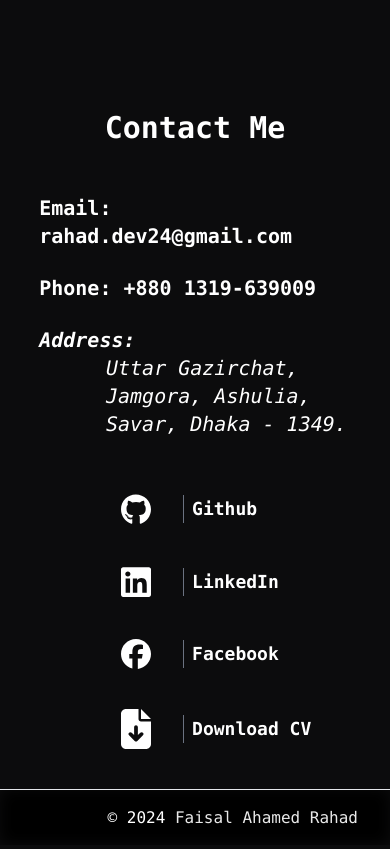
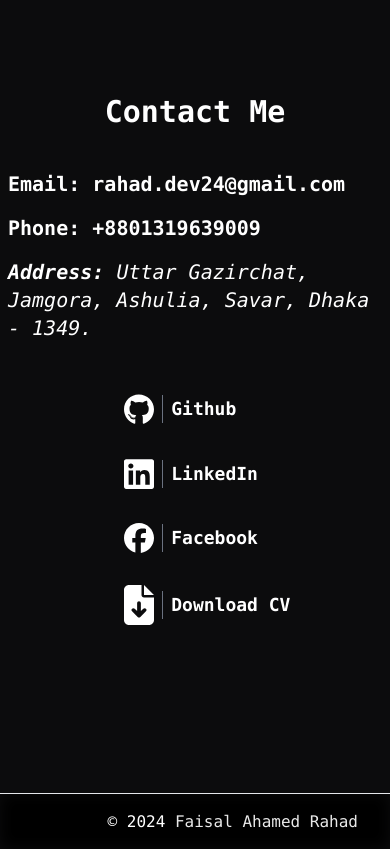
Before and after one commit to rahad-dev24/portfolio_next14, a Next.js app: page /about in a window 390 px wide. Shown: the part 1092-1941 px from the top of the page. Built offline with nearby package versions, Linux system fonts and the light colour scheme.

Commit message:
Initially complete needs improvement v2

```diff
--- a/app/about/page.tsx
+++ b/app/about/page.tsx
@@ -6,32 +6,33 @@ import { links } from "@/public/links";
 const Page = () => {
   return (
     <>
-      <AboutCard className="px-2 py-8 md:w-[70%] lg:w-[60%] m-auto md:mt-10" />
-      <section className="px-2 py-8 md:w-[70%] lg:w-[60%] m-auto flex flex-col justify-center items-center">
-        <h2 className="text-3xl font-bold my-12">Contact Me</h2>
-        <section className="flex flex-col gap-6 m-auto w-5/6 md:flex-row ">
+      <AboutCard className="px-2 py-8 md:w-[70%] lg:w-[60%] m-auto md:mt-8" />
+      <section className="px-2 py-8 md:w-[70%] lg:w-[60%] m-auto flex flex-col justify-center items-center ">
+        <h2 className="text-3xl font-bold my-8">Contact Me</h2>
+        <section className="flex flex-col gap-3 m-auto w-full ">
+          <div className="w-full md:w-4/5 lg:w-3/4 lg:px-8 m-auto text-left">
             <Link
               href="mailto: rahad.dev24@gmail.com"
-            className="font-bold text-left w-full text-xl"
+              className="font-bold text-left  w-full text-xl block py-2"
             >
-            Email: <span className="">rahad.dev24@gmail.com</span>
+              Email:{" "}
+              <span className="inline-flex select-all">
+                rahad.dev24@gmail.com
+              </span>
             </Link>
             <Link
               href="tel:+8801319639009"
-            className="text-left text-xl font-bold"
+              className="text-left text-xl w-full font-bold  block py-2"
             >
-            Phone: <span className="">+880 1319-639009</span>
+              Phone: <span className="select-all">+8801319639009</span>
             </Link>
 
-          <address className=" mb-6 text-left w-full text-xl">
+            <address className=" mb-6 text-left w-full text-xl block py-2">
               <span className="font-bold">Address: </span>
-            <div className="float-right text-left mr-1 xl:mr-3">
-              <p className="font-thin">Uttar Gazirchat,</p>
-              <p className="font-thin">Jamgora, Ashulia,</p>
-              <p className="font-thin">Savar, Dhaka - 1349.</p>
+              Uttar Gazirchat, Jamgora, Ashulia, Savar, Dhaka - 1349.{" "}
+            </address>
           </div>
-          </address>
-
+          <div className="flex md:flex-row flex-col gap-4 mb-32 w-4/5 md:w-full m-auto">
             {links.map((index) => (
               <LogoButton
                 imageSrcWhite={index.imageSrcWhite}
@@ -40,9 +41,10 @@ const Page = () => {
                 buttonText={index.buttonText}
                 pathURL={index.pathURL}
                 key={index.buttonText}
-              className="gap-8"
+                className="gap-2"
               />
             ))}
+          </div>
         </section>
       </section>
     </>
--- a/app/guides/page.tsx
+++ b/app/guides/page.tsx
@@ -3,7 +3,7 @@ import GuideCard from "@/components/GuideCard";
 
 const Page = () => {
   return (
-    <article>
+    <article className="mb-32">
       <GuideCard
         className="md:w-[70%] lg:w-[60%] m-auto"
         preHeight="md:h-[650px]"
--- a/app/page.tsx
+++ b/app/page.tsx
@@ -8,7 +8,7 @@ import GuideCard from "@/components/GuideCard";
 
 export default function Home() {
   return (
-    <main className=" min-h-screen  flex flex-row">
+    <main className=" min-h-screen  flex flex-row mb-32">
       <Sidebar />
       <article className="p-4 grid grid-flow-row md:w-[85%] lg:w-[65%] m-auto">
         <section className="  min-h-screen text-center overflow-hidden pt-6 md:pt-16  ">
@@ -31,7 +31,7 @@ export default function Home() {
             Iron-session, GraphQL, Prisma, PostgreSQL, Tailwind CSS etc.
           </p>
           <p className="pt-4 md:py-4 text-center">
-            Explore my portfolio and see some of my projects.section:GraphQL
+            Explore my portfolio and see some of my projects.
           </p>
           <section className="py-5 md:py-10">
             <SocialLinks />
@@ -42,7 +42,7 @@ export default function Home() {
           <Techs />
         </section>
         <section>
-          <ProjectCard className="md:w-full lg:w-4/5" />
+          <ProjectCard className="md:w-full lg:w-5/6" />
         </section>
         <section>
           <AboutCard className="mt-10 md:mt-24" />
@@ -50,7 +50,6 @@ export default function Home() {
         <section>
           <GuideCard className="mt-10 md:mt-24" />
         </section>
-        <section>Hello</section>
       </article>
     </main>
   );
--- a/app/projects/page.tsx
+++ b/app/projects/page.tsx
@@ -3,7 +3,7 @@ import ProjectCard from "@/components/ProjectCard";
 
 const Page = () => {
   return (
-    <article className="min-h-screen">
+    <article className="min-h-screen mb-32">
       <ProjectCard />
     </article>
   );
```
Lines whose indentation alone changed are shown as unchanged.
